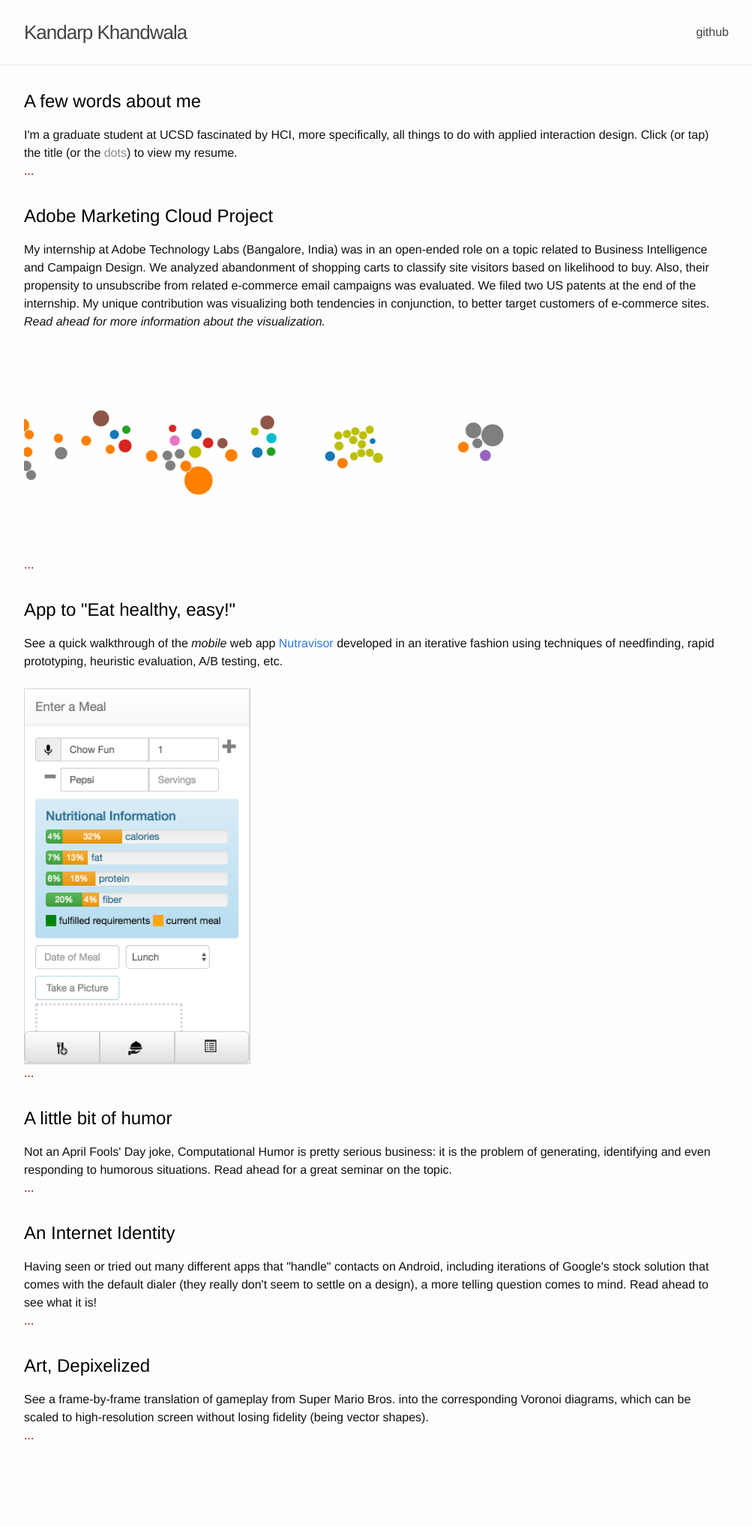
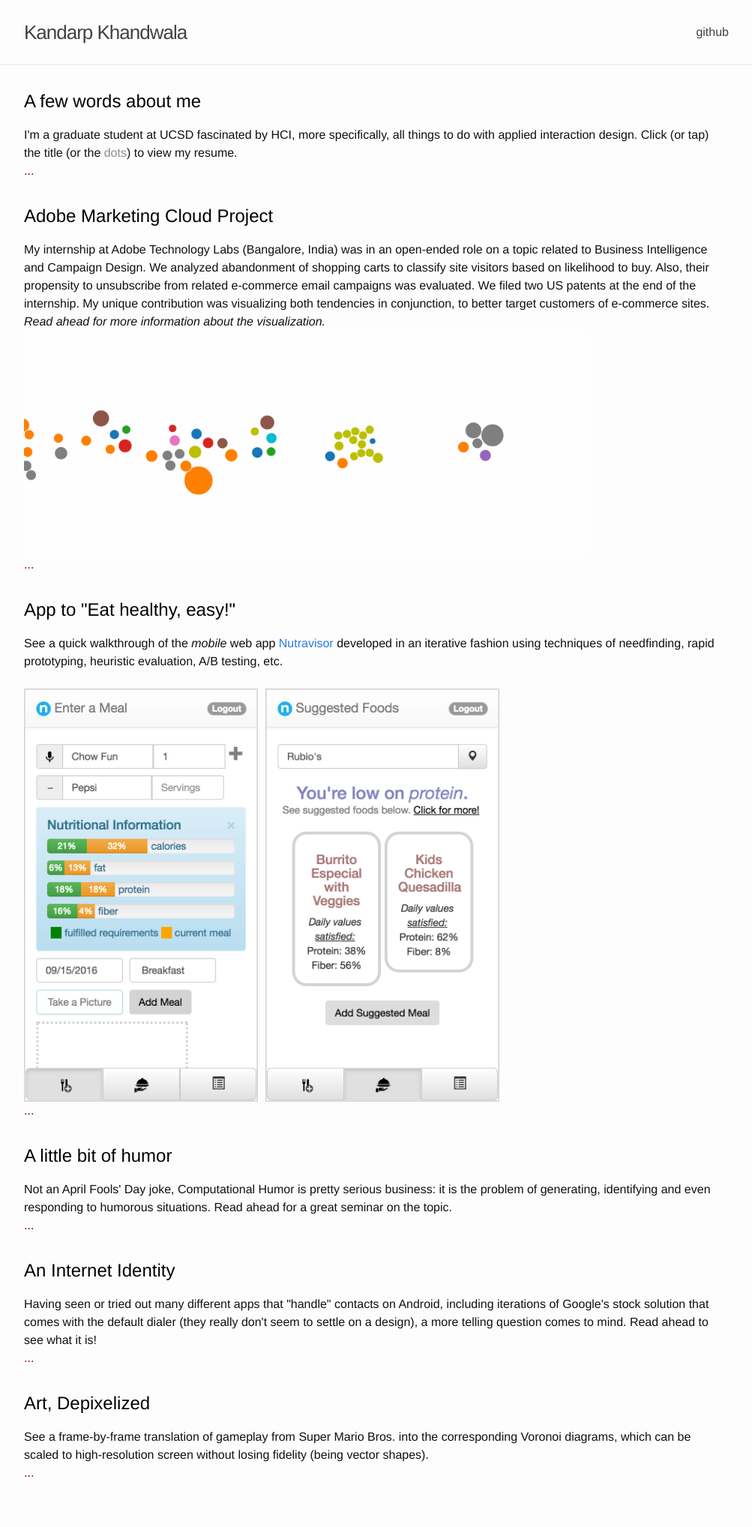
Before and after one commit to kandarpksk/kandarpksk.github.io, a Jekyll site: the page built from index.html, in a window 1280 px wide. Shown: the whole page at 75% size, without its empty margins (138-1141 px from the left). Built offline with Jekyll 4.4.1, drawn with Linux system fonts in a browser that asks for light colours; before the commit the page ends 1986 px from its top, so only the background shows below that.

Commit message:
updated favicon, added screenshot

```diff
--- a/_posts/2016-04-01-nutravisor.markdown
+++ b/_posts/2016-04-01-nutravisor.markdown
@@ -3,7 +3,7 @@
 title: "App to \"Eat healthy, easy!\""
 permalink: /nutravisor
 date: 2016-04-01 09:30:00
-excerpt: See a quick walkthrough of the <i>mobile</i> web app <a href="http://nutravisor.kandarp.xyz/?username=test&hash=5baa61e4c9b93f3f0682250b6cf8331b7ee68fd8">Nutravisor</a> developed in an iterative fashion using techniques of needfinding, rapid prototyping, heuristic evaluation, A/B testing, etc. <br/> <br/> <a href="http://nutravisor.kandarp.xyz/?username=test&hash=5baa61e4c9b93f3f0682250b6cf8331b7ee68fd8"><img src="screenshot.png" width="300" style="border:1px solid lightgray; display:block;"></a>
+excerpt: See a quick walkthrough of the <i>mobile</i> web app <a href="http://nutravisor.kandarp.xyz/?username=test&hash=5baa61e4c9b93f3f0682250b6cf8331b7ee68fd8">Nutravisor</a> developed in an iterative fashion using techniques of needfinding, rapid prototyping, heuristic evaluation, A/B testing, etc. <br/> <br/> <img src="screenshot1.png" width="33%" style="border:1px solid lightgray;"> <img src="screenshot2.png" width="33%" style="border:1px solid lightgray; margin-left:5px;"> <br/>
 ---
 
 <div align="justify" style="margin-bottom:15px;">See a quick walkthrough of the (non-native) mobile web app <i>Nutravisor</i> developed in an iterative fashion using techniques of needfinding, rapid prototyping, heuristic evaluation, A/B testing, etc. It's easy to note that it relies on visual feedback rather than text, which most of our testers found to be very effective. Visit <a href="http://fb.com/Nutravisor">fb.com/Nutravisor</a> for more!</div>
--- a/_posts/2016-04-02-viz.markdown
+++ b/_posts/2016-04-02-viz.markdown
@@ -20,3 +20,7 @@
 Each bubble could be **clicked** to see specific **customer information**.
 
 ![screen capture of D3 visualization](/d3-short.gif)
+
+{% comment %}
+<br/><iframe src="//giphy.com/embed/l2SpRVqjf1Yx1FI8U" width="80%" frameBorder="0" class="giphy-embed" allowFullScreen></iframe>
+{% endcomment %}
```
Also changed, not shown: favicon.ico, screenshot.png (deleted), screenshot1.png (added), screenshot2.png (added).
